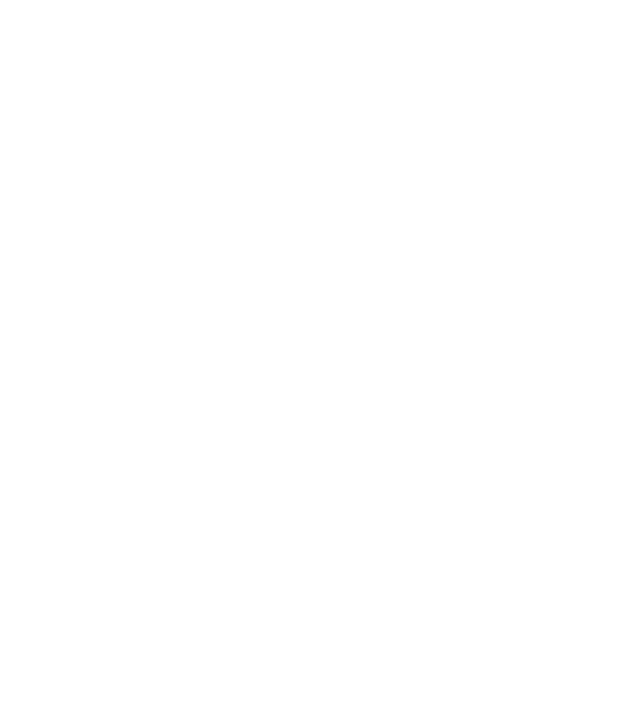
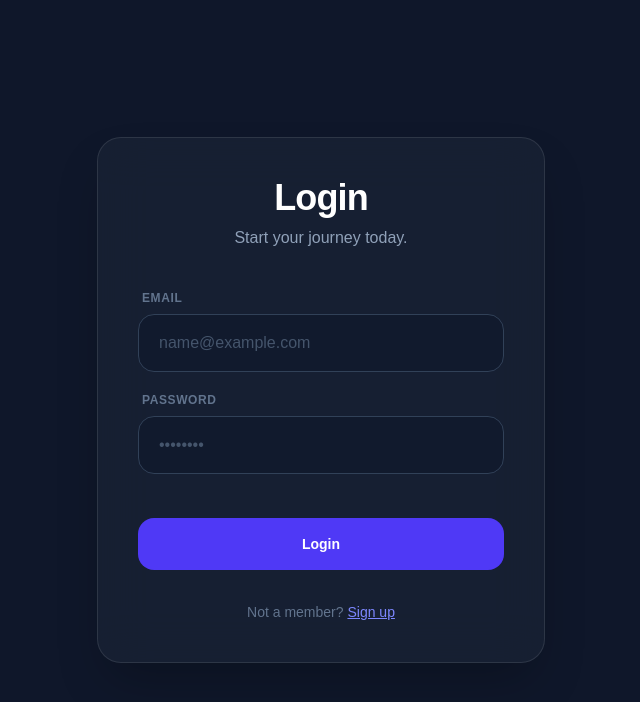
Before and after one commit to noor-ulhassan/Full-Stack-Auth-In-Next.Js, a Next.js app: page /login in a window 1280 px wide. Shown: the top 702 px of the page, without its empty margins (319-959 px from the left). Built offline with nearby package versions, Linux system fonts and the light colour scheme.

Commit message:
Login Page

```diff
--- a/src/app/login/page.tsx
+++ b/src/app/login/page.tsx
@@ -1,7 +1,79 @@
-export default function LoginPage(){
-    return(
-        <div className="flex ">
-            <h1 className="text-center text-white text-2xl">Login</h1>
+"use client";
+import Link from "next/link";
+import React from "react";
+import { useRouter } from "next/navigation";
+import { Axios } from "axios";
+
+export default function LoginPage() {
+  const [user, setUser] = React.useState({
+    email: "",
+    password: "",
+  });
+  const onLogin = async () => {};
+  return (
+    <div className="flex items-center justify-center min-h-screen bg-[#0f172a] selection:bg-indigo-500/30">
+      <div className="w-full max-w-md p-10 bg-[#1e293b]/50 backdrop-blur-xl border border-white/10 rounded-3xl shadow-2xl">
+        <div className="mb-10 text-center">
+          <h1 className="text-4xl font-extrabold text-white tracking-tight">
+            Login
+          </h1>
+          <p className="mt-2 text-slate-400">Start your journey today.</p>
         </div>
-    )
+
+        <div className="space-y-5">
+          <div className="group">
+            <label
+              htmlFor="email"
+              className="block mb-2 ml-1 text-xs font-semibold uppercase tracking-wider text-slate-500 group-focus-within:text-indigo-400 transition-colors"
+            >
+              Email
+            </label>
+            <input
+              type="email"
+              id="email"
+              className="w-full px-5 py-4 bg-slate-900/50 border border-slate-700 rounded-2xl text-white placeholder:text-slate-600 focus:outline-none focus:ring-2 focus:ring-indigo-500/50 focus:border-indigo-500 transition-all"
+              placeholder="name@example.com"
+              value={user.email}
+              onChange={(e) => setUser({ ...user, email: e.target.value })}
+            />
+          </div>
+
+          <div className="group">
+            <label
+              htmlFor="password"
+              className="block mb-2 ml-1 text-xs font-semibold uppercase tracking-wider text-slate-500 group-focus-within:text-indigo-400 transition-colors"
+            >
+              Password
+            </label>
+            <input
+              type="password"
+              id="password"
+              className="w-full px-5 py-4 bg-slate-900/50 border border-slate-700 rounded-2xl text-white placeholder:text-slate-600 focus:outline-none focus:ring-2 focus:ring-indigo-500/50 focus:border-indigo-500 transition-all"
+              placeholder="••••••••"
+              value={user.password}
+              onChange={(e) => setUser({ ...user, password: e.target.value })}
+            />
+          </div>
+
+          <button
+            type="submit"
+            onClick={onLogin}
+            className="w-full py-4 mt-6 text-sm font-bold text-white bg-indigo-600 hover:bg-indigo-500 hover:shadow-lg hover:shadow-indigo-500/30 active:scale-[0.97] rounded-2xl transition-all duration-200"
+          >
+            Login
+          </button>
+        </div>
+
+        <div className="mt-8 text-center text-sm text-slate-500">
+          Not a member?{" "}
+          <span className="text-indigo-400 font-medium hover:text-indigo-300 cursor-pointer transition-colors">
+            <Link href="/signup">
+              {" "}
+              <span className="underline">Sign up</span>
+            </Link>
+          </span>
+        </div>
+      </div>
+    </div>
+  );
 }
--- /dev/null
+++ b/src/app/profile/page.tsx
@@ -0,0 +1,7 @@
+export default function ProfilePage() {
+  return (
+    <div>
+      <h1>Profile</h1>
+    </div>
+  );
+}
```
